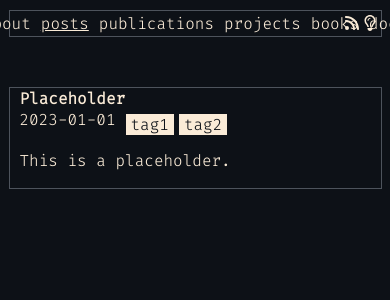
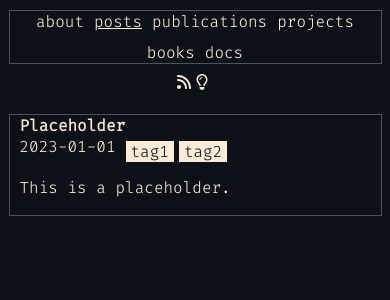
Before and after one commit to Zonotora/zonotora.github.io, a Next.js app: page /posts in a window 390 px wide. Shown: the top 300 px of the page. Built offline with nearby package versions, Linux system fonts and the light colour scheme.

Commit message:
Update .css

```diff
--- a/styles/globals.css
+++ b/styles/globals.css
@@ -28,10 +28,12 @@ a {
 header {
   position: sticky;
   background-color: var(--background-color);
-  padding-top: 10px;
+  width: var(--page-width);
   top: 0px;
-  display: flex;
-  justify-content: center;
+  margin: 10px auto 0px auto;
+  border: var(--border);
+  padding-left: 10px;
+  padding-right: 10px;
 }
 
 svg {
@@ -53,16 +55,17 @@ svg {
   flex-direction: row;
   justify-content: center;
   gap: 5px;
-  width: var(--page-width);
-  border: var(--border);
-  gap: 20px;
-  padding: 2px 10px;
+  gap: 10px;
   position: relative;
+  flex-wrap: wrap;
 }
 
 .header-icons {
+  width: 40px;
   position: absolute;
   right: 0px;
+  display: flex;
+  justify-content: center;
 }
 
 .header-icons > a,
@@ -209,19 +212,23 @@ svg {
 }
 
 @media only screen and (max-width: 1200px) {
-  .header,
+  header,
   .post-preview,
   .project-preview,
   .post,
   .statistics {
     width: 90%;
   }
+  .header-icons {
+    left: calc(50% - 20px);
+    bottom: -30px;
+  }
+  .book-header-main {
+    margin-top: 40px;
+  }
 }
 
 @media only screen and (max-width: 600px) {
-  .header {
-    gap: 10px;
-  }
   .book-preview {
     width: 90%;
   }
```
